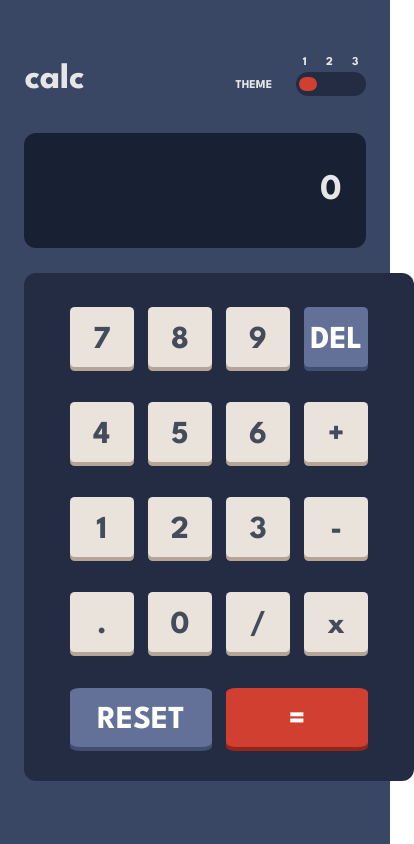
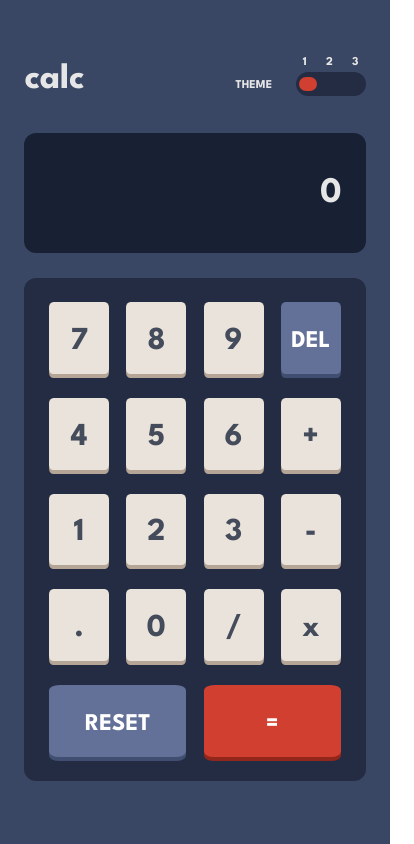
Before and after one commit to NERO-FAN/Responsive_React_Calculator, a React (Create React App) app: page / in a window 390 px wide. Shown: the whole page, 414 px wide, since content can reach past the window. Built offline with nearby package versions, Linux system fonts and the light colour scheme.

Commit message:
Fixing IOS UI

```diff
--- a/src/components/Keypad.scss
+++ b/src/components/Keypad.scss
@@ -9,8 +9,8 @@
   margin-right: auto;
 
   @media (max-width: 399px) {
-    padding: 1.5em;
-    row-gap: 1em;
+    padding-top: 3.5%;
+    padding-bottom: 3.5%;
   }
 
   @media (min-width: 400px) and (max-width: 768px) {
--- a/src/components/RenderKeyRows.scss
+++ b/src/components/RenderKeyRows.scss
@@ -8,14 +8,6 @@
   margin-right: auto;
   column-gap: 3.5%;
 
-  @media (max-width: 399px) {
-    column-gap: 0.875em;
-  }
-
-  @media (min-width: 400px) and (max-width: 568px) {
-    column-gap: 0.25em;
-  }
-
   div {
     width: 100%;
     height: 75%;
@@ -23,7 +15,6 @@
     flex-direction: row;
     margin: auto;
     justify-content: center;
-
 
     button {
       width: 100%;
@@ -35,14 +26,15 @@
       cursor: pointer;
 
       @media (max-width: 399px) {
+        width: 90%;
         border-radius: 7.5%;
         font-size: 2em;
       }
 
       @media (min-width: 400px) and (max-width: 568px) {
-        width: 85%;
+        width: 87.5%;
         border-radius: 7.5%;
-        font-size: 1.25em;
+        font-size: 2.25em;
       }
 
       @media (min-width: 768px) and (max-width: 1024px) {
@@ -59,6 +51,27 @@
       }
     }
 
+    .keypad-button-delete {
+      @media (max-width: 399px) {
+        font-size: 1.5em;
+      }
 
+      @media (min-width: 400px) and (max-width: 568px) {
+        font-size: 1.675em;
+      }
+    }
+
+    .keypad-button-reset,
+    .keypad-button-equal, {
+      @media (max-width: 399px) {
+        width: 95%;
+        font-size: 1.5em;
+      }
+
+      @media (min-width: 400px) and (max-width: 568px) {
+        width: 95%;
+        font-size: 1.675em;
+      }
+    }
   }
 }
```
